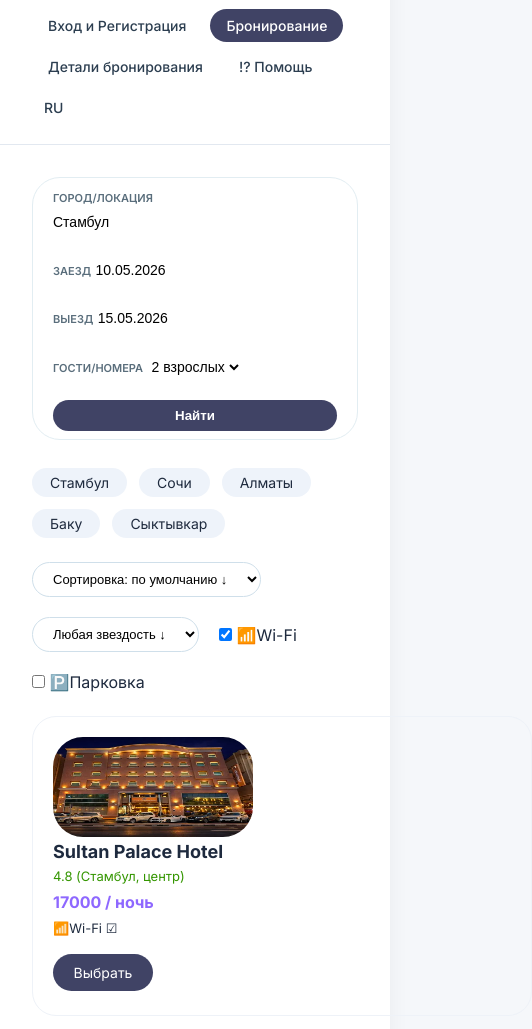
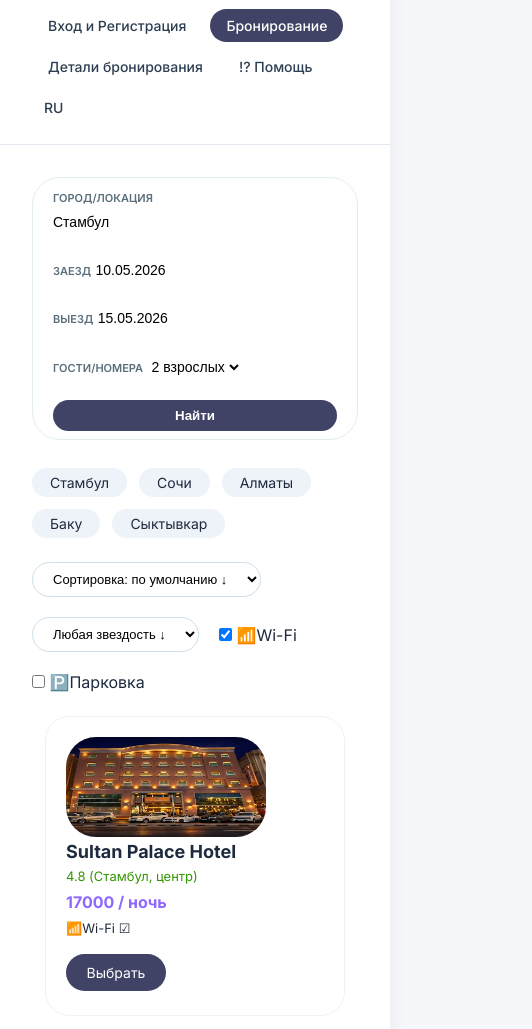
Before and after one commit to mamedovnikhad777-dot/Travelio, a plain HTML site: page booking.html in a window 390 px wide. Shown: the part 71-1100 px from the top of the page, 532 px wide, since content can reach past the window. Drawn offline with Linux system fonts and the light colour scheme.

Commit message:
hotel media

```diff
--- a/style.css
+++ b/style.css
@@ -450,4 +450,8 @@ body {
     .btn-choose{
         width: 100px;
     }
+
+    .hotel{
+         width: 300px;
+    }
 }
```
